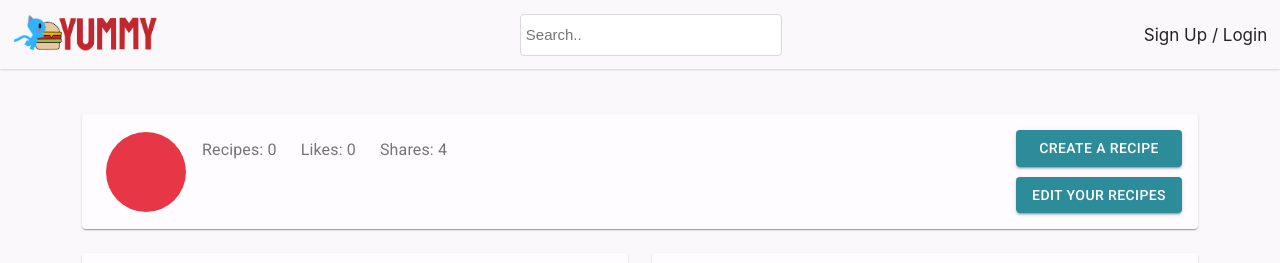
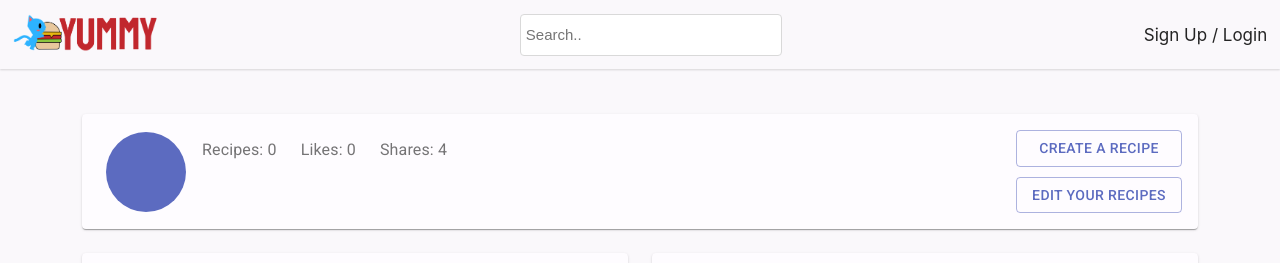
Before and after one commit to zzergy/Yummy, a React (Create React App) app: page /profile in a window 1280 px wide. Shown: the top 263 px of the page. Built offline with nearby package versions, Linux system fonts and the light colour scheme; no server answers; the database is empty.

Commit message:
Changed colors

```diff
--- a/src/App.js
+++ b/src/App.js
@@ -9,14 +9,14 @@ import AuthenticationProvider from './context/AuthenticationContext';
 import { SnackbarProvider } from 'notistack';
 import CreateRecipe from './components/CreateRecipe/CreateRecipe';
 import { createMuiTheme, ThemeProvider } from '@material-ui/core';
+import indigo from "@material-ui/core/colors/indigo";
 
 const theme = createMuiTheme({
   palette: {
     primary: {
-      main: "#2c8c99"
-    },
-    secondary: {
-      main: "#E73645"
+      light: indigo[200],
+      main: indigo[400],
+      dark: indigo[500],
     }
   },
 
--- a/src/components/NavigationBar/NavigationBar.js
+++ b/src/components/NavigationBar/NavigationBar.js
@@ -10,7 +10,7 @@ const useStyles = makeStyles(theme => ({
     avatar: {
         height: theme.spacing(5),
         width: theme.spacing(5),
-        backgroundColor: "#E73645",
+        backgroundColor: theme.palette.primary.main,
     }
 }))
 
--- a/src/components/Profile/ProfileCard.js
+++ b/src/components/Profile/ProfileCard.js
@@ -15,6 +15,7 @@ const useStyles = makeStyles(theme => ({
         width: '80px',
         height: '80px',
         marginLeft: theme.spacing(1),
+        backgroundColor: theme.palette.primary.main
     },
     userInformation: {
         display: 'flex',
@@ -31,9 +32,9 @@ const useStyles = makeStyles(theme => ({
             marginLeft: 0
         }
     },
-    navigationButtons: {
+    navigationButtonsContainer: {
         display: "flex",
-        flexDirection: "column"
+        flexDirection: "column",
     },
     spacer: {
         display: "flex",
@@ -52,7 +53,6 @@ export default function ProfileCard({ recipesCount, likeCount }) {
                 <Avatar
                     className={classes.avatar}
                     src={currentUser?.photoURL}
-                    style={{backgroundColor: "#E73645"}}
                 >
                     <Typography variant="h4">
                         {currentUser?.displayName.charAt(0).toUpperCase()}
@@ -68,12 +68,12 @@ export default function ProfileCard({ recipesCount, likeCount }) {
                         <Typography color="textSecondary">Shares: 4</Typography>
                     </div>
                 </div>
-                <div className={classes.navigationButtons}>
+                <div className={classes.navigationButtonsContainer}>
                     <Link to="new-recipe">
                         <Button
                             style={{ marginBottom: 10}}
                             fullWidth
-                            variant="contained"
+                            variant="outlined"
                             color="primary"
                         >
                             Create a Recipe
@@ -82,7 +82,7 @@ export default function ProfileCard({ recipesCount, likeCount }) {
 
                     <Button
                         fullWidth
-                        variant="contained"
+                        variant="outlined"
                         color="primary"
                     >
                         Edit your recipes
--- a/src/components/RecipeItem/RecipeItem.js
+++ b/src/components/RecipeItem/RecipeItem.js
@@ -29,6 +29,12 @@ const useStyles = makeStyles(theme => ({
     header: {
         textAlign: "start"
     },
+    avatar: {
+        backgroundColor: theme.palette.primary.main
+    },
+    disabledLikeButton: {
+        color: theme.palette.secondary.light
+    },
 }))
 
 export default function RecipeItem({ recipe }) {
@@ -56,14 +62,13 @@ export default function RecipeItem({ recipe }) {
                     aria-label="recipe"
                     className={classes.avatar}
                     src={recipe.authorPhotoURL}
-                    style={{ backgroundColor: "#E73645" }}
-                    >
+                >
                     {recipe.authorDisplayName.charAt(0).toUpperCase()}
                 </Avatar>}
                 title={recipe.title}
                 subheader={recipe.date}
                 action={
-                    <SaveRecipeDropdown recipe={recipe}/>
+                    <SaveRecipeDropdown recipe={recipe} />
                 }
                 titleTypographyProps={
                     {
@@ -86,7 +91,7 @@ export default function RecipeItem({ recipe }) {
             </CardContent>
             <CardActions disableSpacing>
                 <IconButton disabled={likedByCurrentUser} aria-label="add to favorites" onClick={handleLike}>
-                    <FavoriteIcon />
+                    <FavoriteIcon className={likedByCurrentUser && classes.disabledLikeButton} />
                 </IconButton>
                 <Typography>{recipe.likes?.length}</Typography>
             </CardActions>
```
